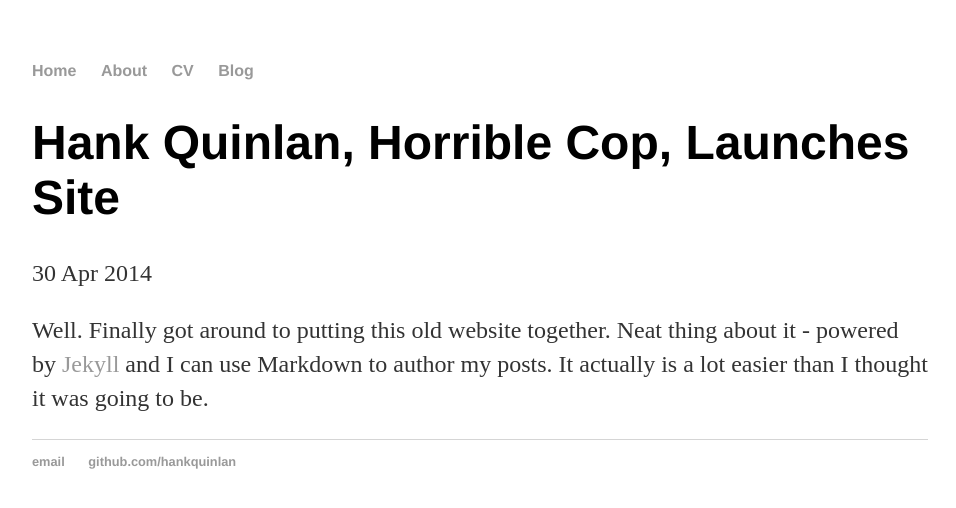
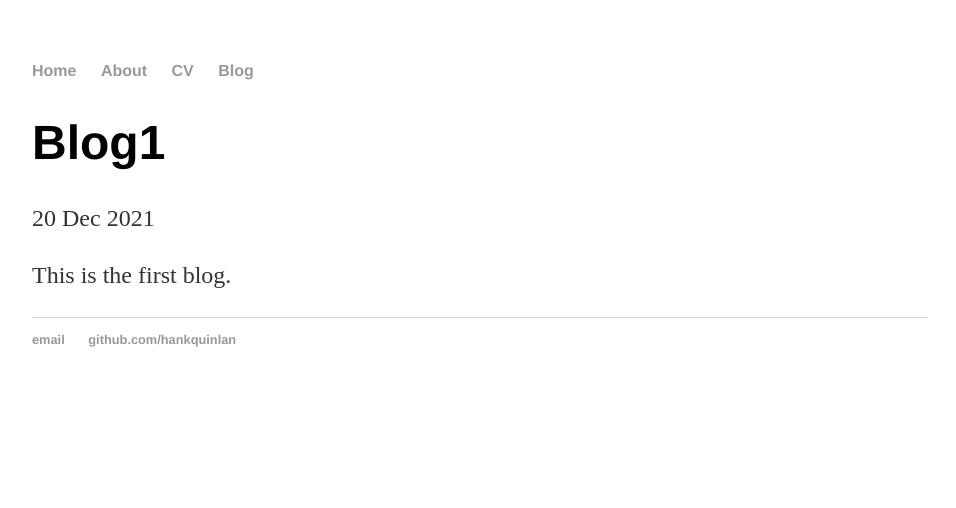
Before and after one commit to MengsD/mengsd.github.io, a Jekyll site: the page built from _posts/2014-04-30-hank-quinlan-site-launched.md, in a window 1280 px wide. Shown: the top 508 px of the page, without its empty margins (160-1116 px from the left). Built offline with Jekyll 4.4.1, drawn with Linux system fonts in a browser that asks for light colours.

Commit message:
Update 2014-04-30-hank-quinlan-site-launched.md

```diff
--- a/_posts/2014-04-30-hank-quinlan-site-launched.md
+++ b/_posts/2014-04-30-hank-quinlan-site-launched.md
@@ -1,7 +1,8 @@
 ---
 layout: post
-title: "Hank Quinlan, Horrible Cop, Launches Site"
-date: 2014-04-30
+title: "Blog1"
+date: 2021-12-20
 ---
 
-Well. Finally got around to putting this old website together. Neat thing about it - powered by [Jekyll](http://jekyllrb.com) and I can use Markdown to author my posts. It actually is a lot easier than I thought it was going to be.
+<!-- Well. Finally got around to putting this old website together. Neat thing about it - powered by [Jekyll](http://jekyllrb.com) and I can use Markdown to author my posts. It actually is a lot easier than I thought it was going to be. -->
+This is the first blog.
```
